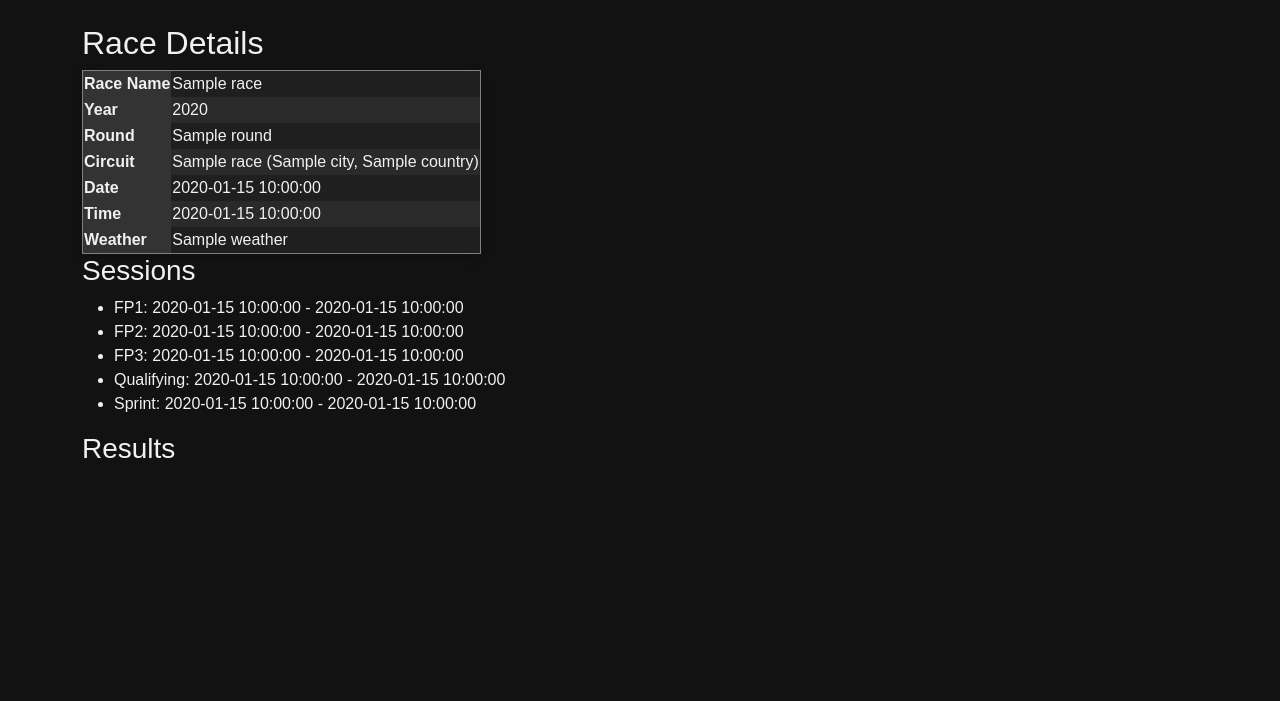
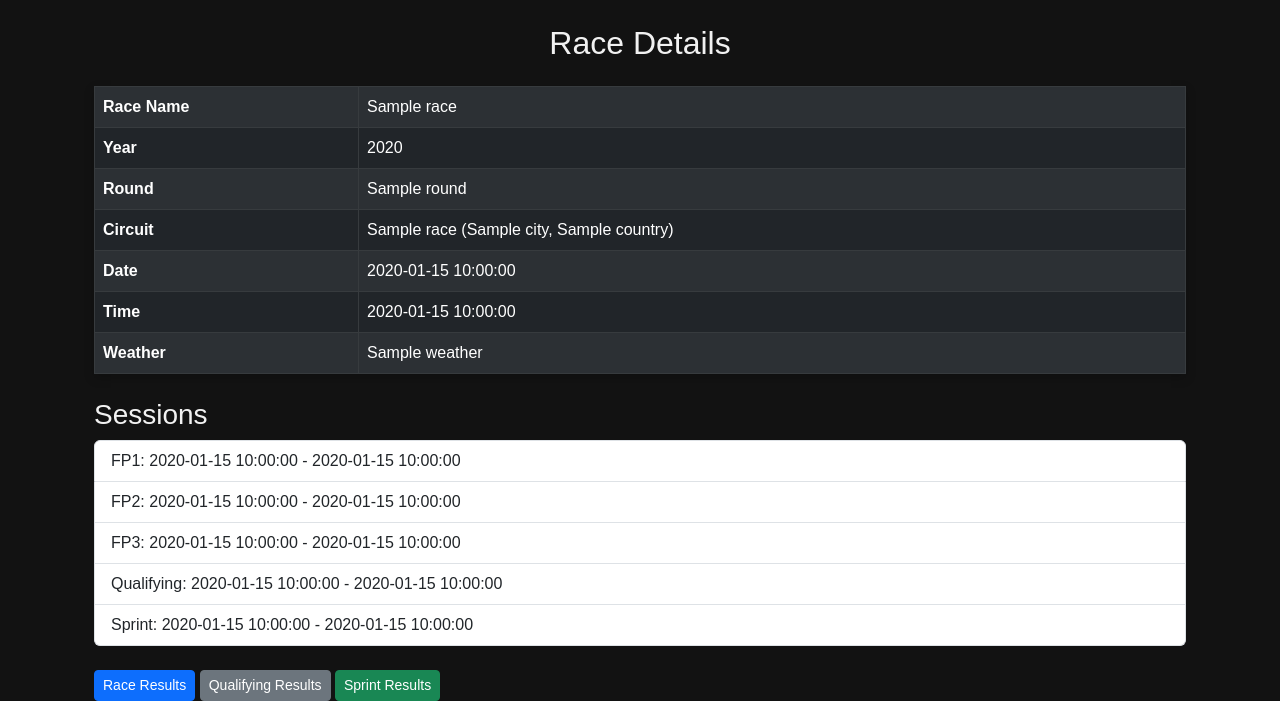
Before and after one commit to vishruthdevan/slipstream, a Flask app: template templates/race_detail.html in a window 1280 px wide. Shown: the part 131-832 px from the top of the page. Before the commit the page ends 589 px from the top, so only its background shows below. Run offline with Flask 3, Linux system fonts and the light colour scheme; the template is opened without the code that fills it: most values are stand-ins (such as "Sample title", 1, 10 or a date in 2020); parts of the project's set-up code (start-up, migrations or seed data) failed here and were passed over.

Commit message:
Change display

```diff
--- a/templates/race_detail.html
+++ b/templates/race_detail.html
@@ -1,7 +1,10 @@
-{% extends "base.html" %} {% block content %}
-<h2>Race Details</h2>
+{% extends "base.html" %}
+{% block content %}
+<div class="container mt-4">
+  <h2 class="text-center mb-4">Race Details</h2>
 
-<table border="1">
+  <table class="table table-dark table-striped table-bordered">
+    <tbody>
       <tr>
         <th>Race Name</th>
         <td>{{ race.name }}</td>
@@ -30,23 +33,31 @@
         <th>Weather</th>
         <td>{{ race.weather or "Unknown" }}</td>
       </tr>
+    </tbody>
   </table>
 
-<h3>Sessions</h3>
-<ul>
-  <li>FP1: {{ race.fp1_date }} - {{ race.fp1_time or "TBD" }}</li>
-  <li>FP2: {{ race.fp2_date }} - {{ race.fp2_time or "TBD" }}</li>
-  <li>FP3: {{ race.fp3_date }} - {{ race.fp3_time or "TBD" }}</li>
-  <li>
-    Qualifying: {{ race.qualifying_date }} - {{ race.qualifying_time or "TBD" }}
+  {% if race.qualifying_date %}
+  <h3 class="mt-4">Sessions</h3>
+  <ul class="list-group">
+    <li class="list-group-item">FP1: {{ race.fp1_date }} - {{ race.fp1_time or "N/A" }}</li>
+    <li class="list-group-item">FP2: {{ race.fp2_date }} - {{ race.fp2_time or "N/A" }}</li>
+    <li class="list-group-item">FP3: {{ race.fp3_date }} - {{ race.fp3_time or "N/A" }}</li>
+    <li class="list-group-item">
+      Qualifying: {{ race.qualifying_date }} - {{ race.qualifying_time or "N/A" }}
     </li>
-  <li>
+    <li class="list-group-item">
       Sprint: {{ race.sprint_date or "N/A" }} - {{ race.sprint_time or "N/A" }}
     </li>
   </ul>
+  {% endif %}
 
-<h3>Results</h3>
-
-<br />
-
+  <div class="mt-4">
+    <a href="{{ url_for('race_results.race_results', race_id=race.raceid) }}" class="btn btn-primary btn-sm">Race
+      Results</a>
+    <a href="{{ url_for('qualifying_results.qualifying_results', race_id=race.raceid) }}"
+      class="btn btn-secondary btn-sm">Qualifying Results</a>
+    <a href="{{ url_for('sprint_results.sprint_results', race_id=race.raceid) }}" class="btn btn-success btn-sm">Sprint
+      Results</a>
+  </div>
+</div>
 {% endblock %}
```
Also changed, not shown: templates/qualifying_results.html (+5 -2 lines), templates/race_results.html (+10 -7 lines), templates/sprint_results.html (+5 -2 lines). Lines whose indentation alone changed are shown as unchanged.
